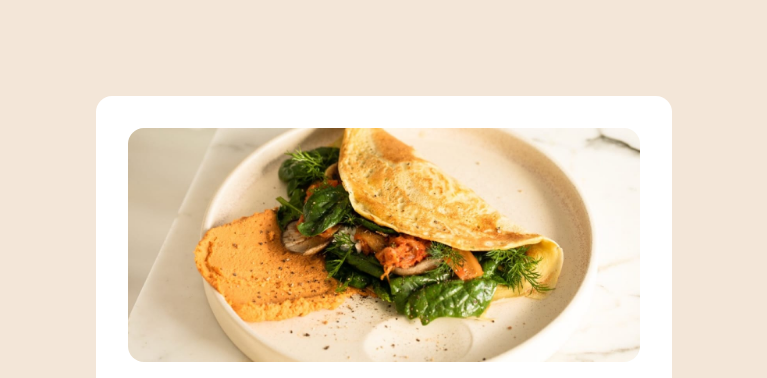
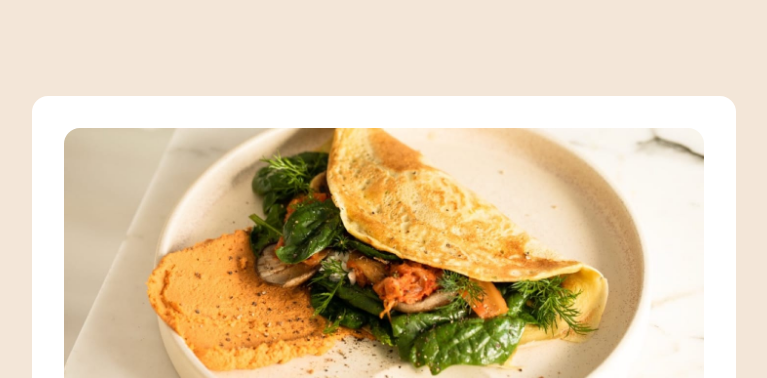
Before and after one commit to OmprakashR/Recipe-page, a plain HTML site: page index.html in a window 1280 px wide. Shown: the top 378 px of the page, without its empty margins (256-1023 px from the left). Drawn offline with nearby package versions, Linux system fonts and the light colour scheme.

Commit message:
Update index.html

```diff
--- a/index.html
+++ b/index.html
@@ -52,7 +52,7 @@
   </style>
   <main class="flex justify-center ">
 
-    <div class=" md:max-w-[45vw] w-full md:rounded-2xl bg-white mx-auto md:p-8 p-0 rounded-none mt-0 md:mt-24 ">
+    <div class=" md:max-w-[55vw] w-full md:rounded-2xl bg-white mx-auto md:p-8 p-0 rounded-none mt-0 md:mt-24 ">
 
       <div class="">
         <img src="./images/image-omelette.jpeg" alt="omelette img" class="rounded-none md:rounded-2xl ">
```
